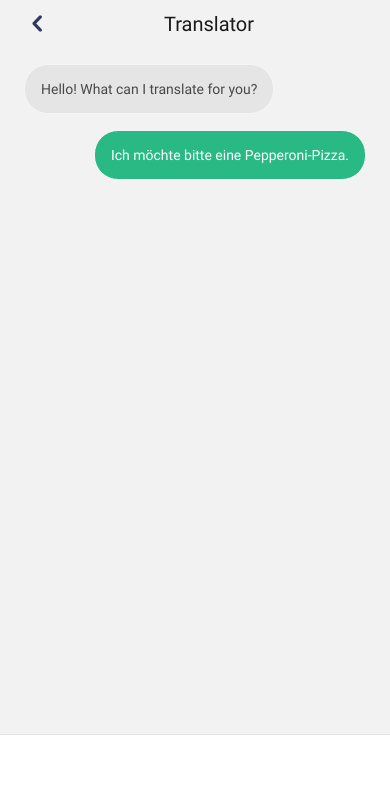
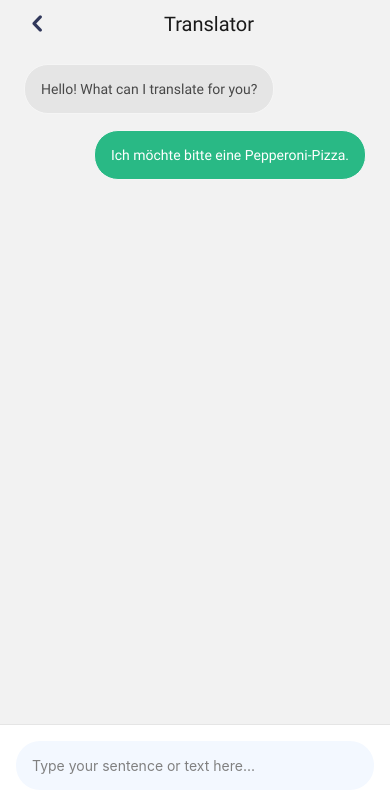
Before and after one commit to pedrorubinger/lingo-app, a React Native app: screen /Translator in a window 390 px wide. Shown: the top 812 px of the page. Built offline with nearby package versions, Linux system fonts and the light colour scheme.

Commit message:
chore: apply input component to Translator screen

```diff
--- a/src/modules/dashboard/screens/translator/index.tsx
+++ b/src/modules/dashboard/screens/translator/index.tsx
@@ -6,7 +6,7 @@ import {
   TranslatorMessageOrigin,
 } from "@interfaces/index"
 import { Theme } from "@styles/index"
-import { ScreenBox, ScreenHeader, Typography } from "@components/index"
+import { Input, ScreenBox, ScreenHeader } from "@components/index"
 import {
   ContentBox,
   Footer,
@@ -52,7 +52,13 @@ export const Translator: React.FC<Props> = () => {
       </ScreenBox>
 
       <Footer>
-        <FooterContent>{/*  */}</FooterContent>
+        <FooterContent>
+          <Input
+            size="md"
+            placeholder="Type your sentence or text here..."
+            onChange={() => {}}
+          />
+        </FooterContent>
       </Footer>
     </>
   )
--- a/src/modules/dashboard/screens/translator/styles.ts
+++ b/src/modules/dashboard/screens/translator/styles.ts
@@ -48,7 +48,7 @@ export const MessageTypography = styled(Typography)<MessageTypographyProps>`
 export const Footer = styled.SafeAreaView`
   background-color: ${colors.white};
 
-  height: 110px;
+  height: 120px;
   width: 100%;
 
   border-top-width: 1px;
@@ -56,6 +56,9 @@ export const Footer = styled.SafeAreaView`
   border-top-style: solid;
 `
 
-export const FooterContent = styled.SafeAreaView`
+export const FooterContent = styled.View`
   height: 100%;
+
+  margin-top: ${spacing.sm}px;
+  padding: ${spacing.sm}px ${spacing.md}px;
 `
```
